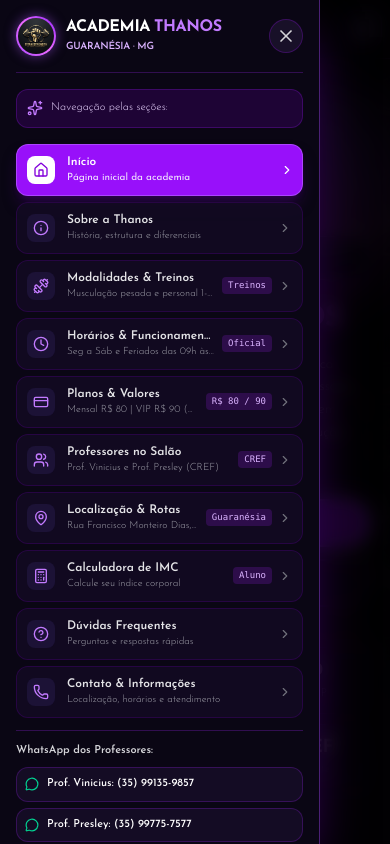
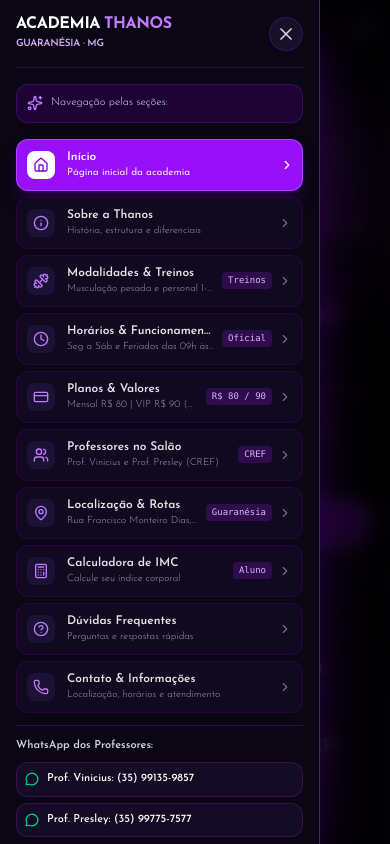
Before and after one commit to eurennba/Academia-Thanos, a React (Vite) app: page / in a window 390 px wide. Both pictures are taken after a click on the button "Abrir Menu Lateral". Shown: the top 844 px of the page. Built offline with nearby package versions, Linux system fonts and the light colour scheme.

Commit message:
refactor(ui): remove logo from mobile lateral menu
Simplify the header in the mobile navigation menu by removing the logo image to improve layout consistency and reduce visual clutter.

```diff
--- a/src/components/MobileLateralMenu.tsx
+++ b/src/components/MobileLateralMenu.tsx
@@ -123,23 +123,14 @@ export const MobileLateralMenu: React.FC<MobileLateralMenuProps> = ({
         aria-label="Menu Lateral de Navegação"
       >
         <div>
-          {/* Header do Menu Lateral com a Logo Oficial em Destaque */}
+          {/* Header do Menu Lateral */}
           <div className="flex items-center justify-between pb-4 border-b border-purple-900/50 mb-4">
-            <div className="flex items-center gap-2.5">
-              <div className="w-10 h-10 rounded-full p-0.5 bg-gradient-to-tr from-purple-500 via-fuchsia-400 to-purple-600 shadow-[0_0_12px_rgba(168,85,247,0.5)] shrink-0 overflow-hidden">
-                <img
-                  src="/logo_thanos.jpg"
-                  alt="Logo Academia Thanos"
-                  className="w-full h-full object-cover rounded-full"
-                />
+            <div>
+              <div className="text-base font-black text-white tracking-tight flex items-center leading-none">
+                ACADEMIA <span className="text-purple-400 ml-1">THANOS</span>
               </div>
-              <div>
-                <div className="text-base font-black text-white tracking-tight flex items-center leading-none">
-                  ACADEMIA <span className="text-purple-400 ml-1">THANOS</span>
-                </div>
-                <div className="text-[10px] text-purple-300 font-semibold tracking-tight uppercase mt-1">
-                  Guaranésia · MG
-                </div>
+              <div className="text-[10px] text-purple-300 font-semibold tracking-tight uppercase mt-1">
+                Guaranésia · MG
               </div>
             </div>
 
```
